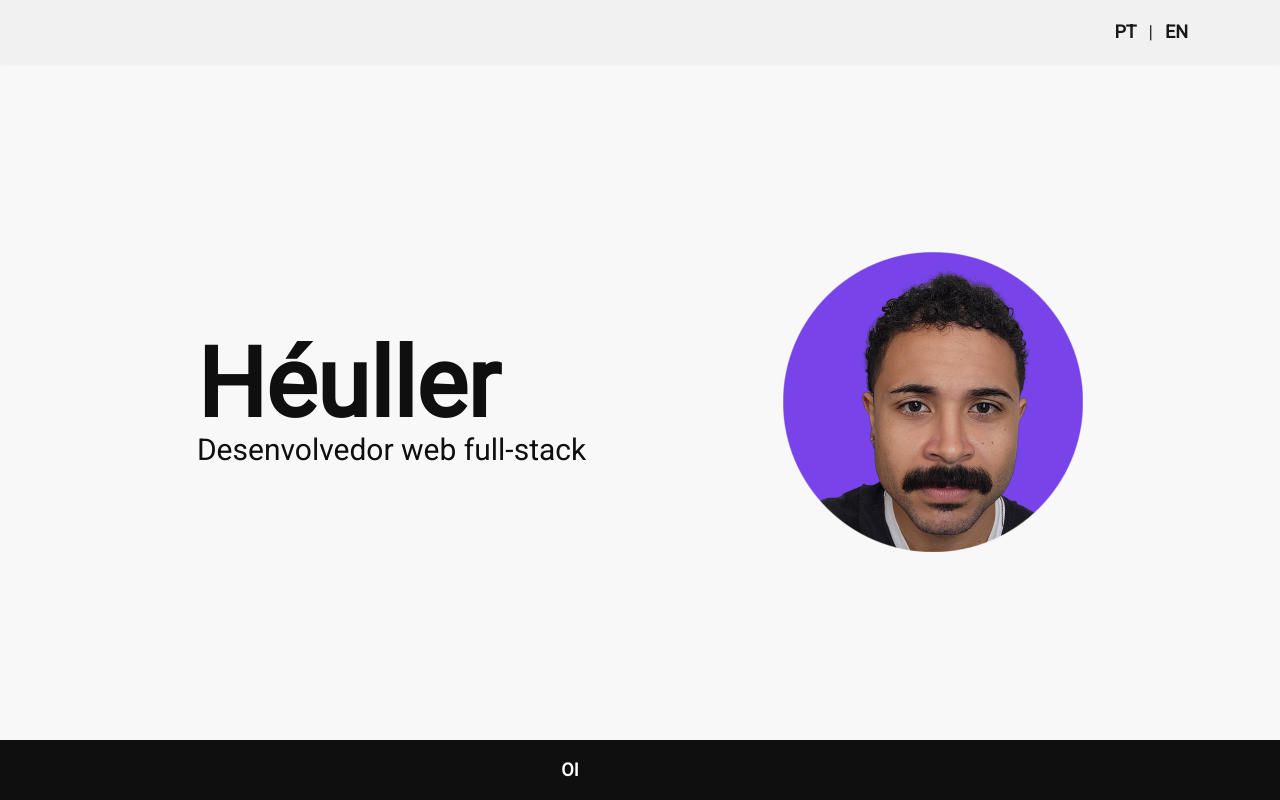
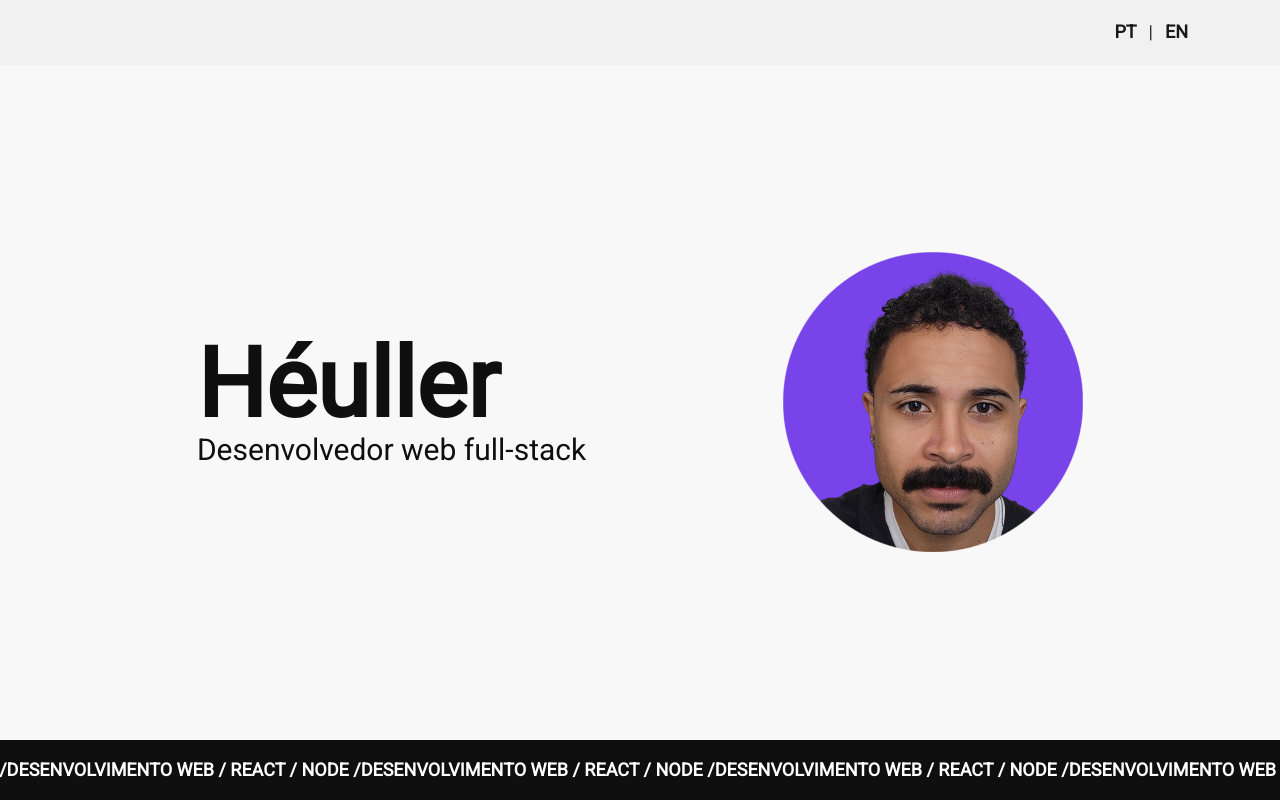
Before and after one commit to heullersuarez/curriculum, a Next.js app: page / in a window 1280 px wide. Built offline with nearby package versions, Linux system fonts and the light colour scheme.

Commit message:
improving scroll animation

```diff
--- a/src/app/components/HeaderBar.js
+++ b/src/app/components/HeaderBar.js
@@ -11,33 +11,29 @@ export default function HeaderBar() {
     const [divWidth, setDivWidth] = useState(0);
     const [textWidth, setTextWidth] = useState(0);
 
-    const [dynamicText, setDynamicText] = useState(' Desenvolvimento web / React / Node /');
+    const initialText = 'Desenvolvimento web / React / Node /';
+    const [dynamicText, setDynamicText] = useState(initialText);
 
     useEffect(() => {
-        if(divRef.current) {
+        if(divRef.current && textRef.current) {
             setDivWidth(divRef.current.offsetWidth);
-        }
+            setTextWidth(textRef.current.offsetWidth);
 
-        if(textRef.current) {
-            setTextWidth(textRef.current.offsetWidth);
-        }
-
-        if(divRef.current && textRef.current){
-            console.log("aqui")
             const repeatText = Math.floor(divWidth / textWidth);
-            let multiplicateText = dynamicText;
+            let multiplicateText = initialText;
 
             for (let index = 0; index < repeatText; index++) {
-                multiplicateText += dynamicText;
+                multiplicateText += initialText;
             }
-            setDynamicText("oi")
+            console.log(multiplicateText)
+            setDynamicText(multiplicateText)
         }
-
-    })
+    }, [divWidth, textWidth])
 
     return (
-        <div className="bg-dark text-white overflow-hidden whitespace-nowrap py-4 text-lg uppercase font-semibold text-end" ref={divRef}>
-            <p className="scroll-animation">
+        <div className="bg-dark text-white overflow-hidden whitespace-nowrap inline-block" ref={divRef}>
+            <p className="scroll-animation py-4 text-lg uppercase font-semibold">
+                <span ref={textRef}>{dynamicText}</span>
                 <span ref={textRef}>{dynamicText}</span>
             </p>
         </div>
--- a/src/app/styles/headerBar.css
+++ b/src/app/styles/headerBar.css
@@ -1,5 +1,11 @@
 .scroll-animation {
     animation: scroll-news 10s linear infinite;
+}
+
+@media (max-width:768px) {
+    .scroll-animation {
+        animation: scroll-news 7s linear infinite;
+    }
 }
 
 @keyframes scroll-news {
```
